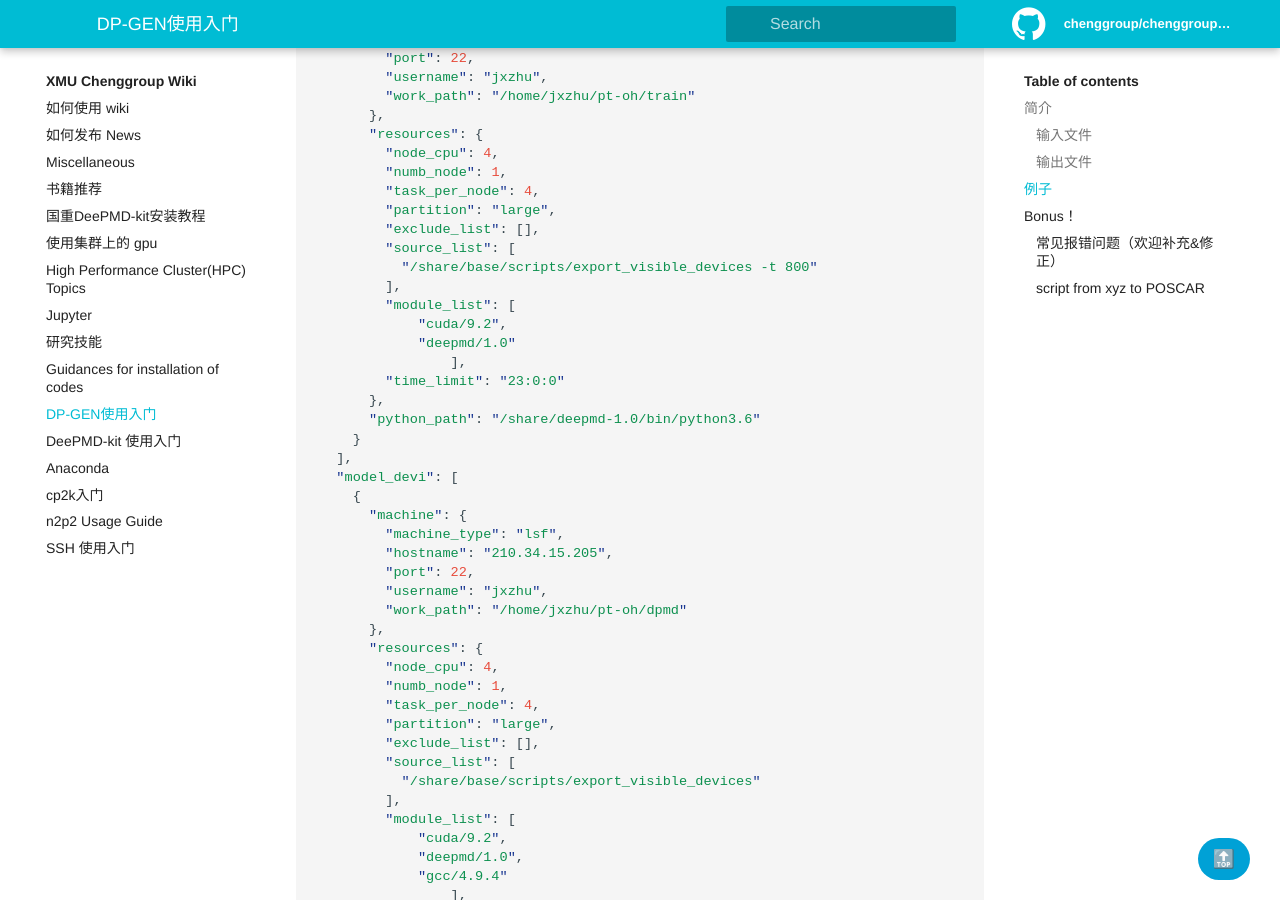
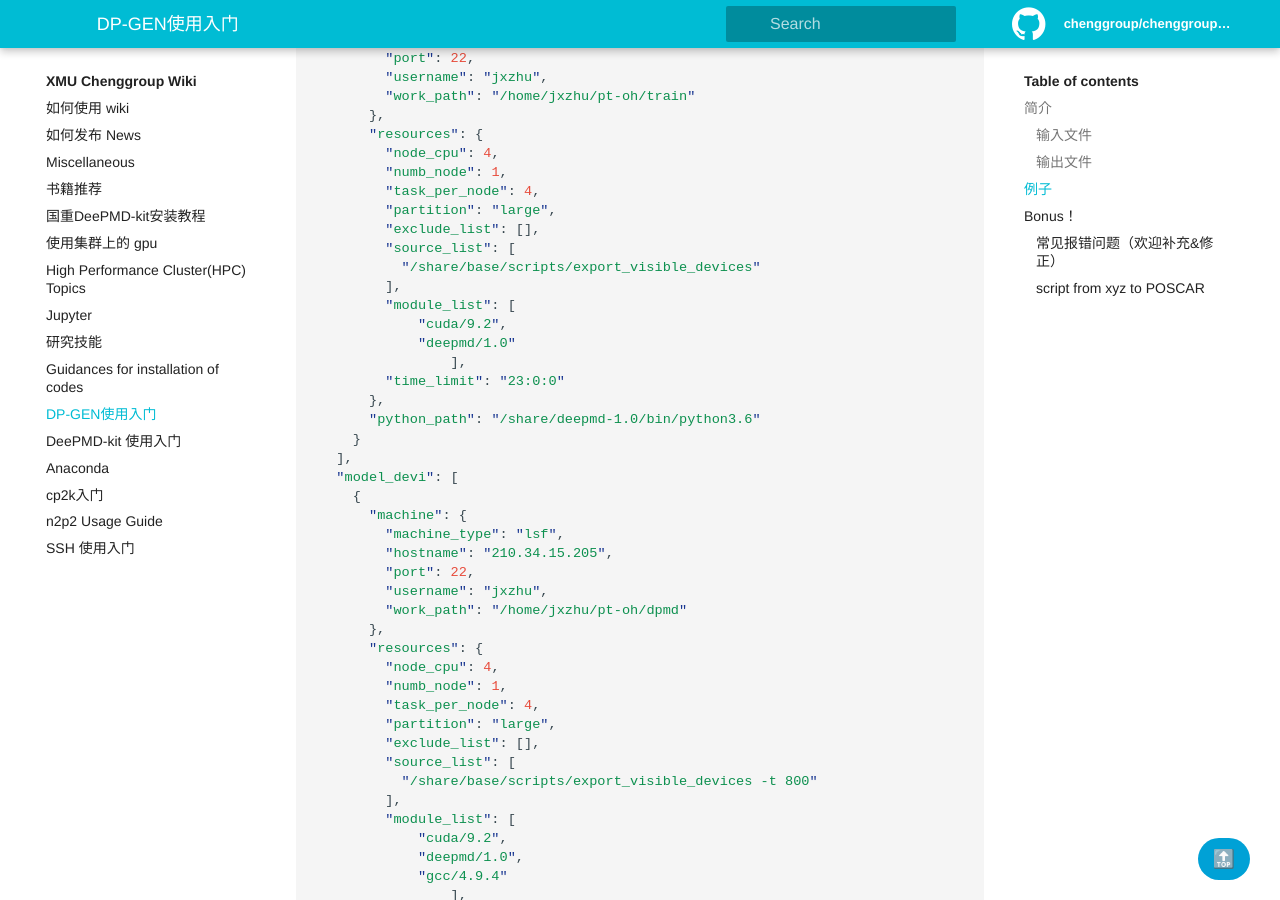
Before and after one commit to chenggroup/chenggroup.github.io, a Jekyll site: the page built from _wiki/softwares_usage/DP-GEN.md, in a window 1280 px wide and 900 px high, scrolled down 6564 px. Built offline with Jekyll 4.4.1, drawn with Linux system fonts in a browser that asks for light colours; some of the changed lines change nothing that is shown.

Commit message:
Update DP-GEN.md

```diff
--- a/_wiki/softwares_usage/DP-GEN.md
+++ b/_wiki/softwares_usage/DP-GEN.md
@@ -309,7 +309,7 @@ DP-GEN的工作流是由以下三步组成的循环：
         "partition": "large",
         "exclude_list": [],
         "source_list": [
-          "/share/base/scripts/export_visible_devices -t 800"
+          "/share/base/scripts/export_visible_devices"
         ],
         "module_list": [
             "cuda/9.2",
@@ -336,7 +336,7 @@ DP-GEN的工作流是由以下三步组成的循环：
         "partition": "large",
         "exclude_list": [],
         "source_list": [
-          "/share/base/scripts/export_visible_devices"
+          "/share/base/scripts/export_visible_devices -t 800"
         ],
         "module_list": [
             "cuda/9.2",
```
